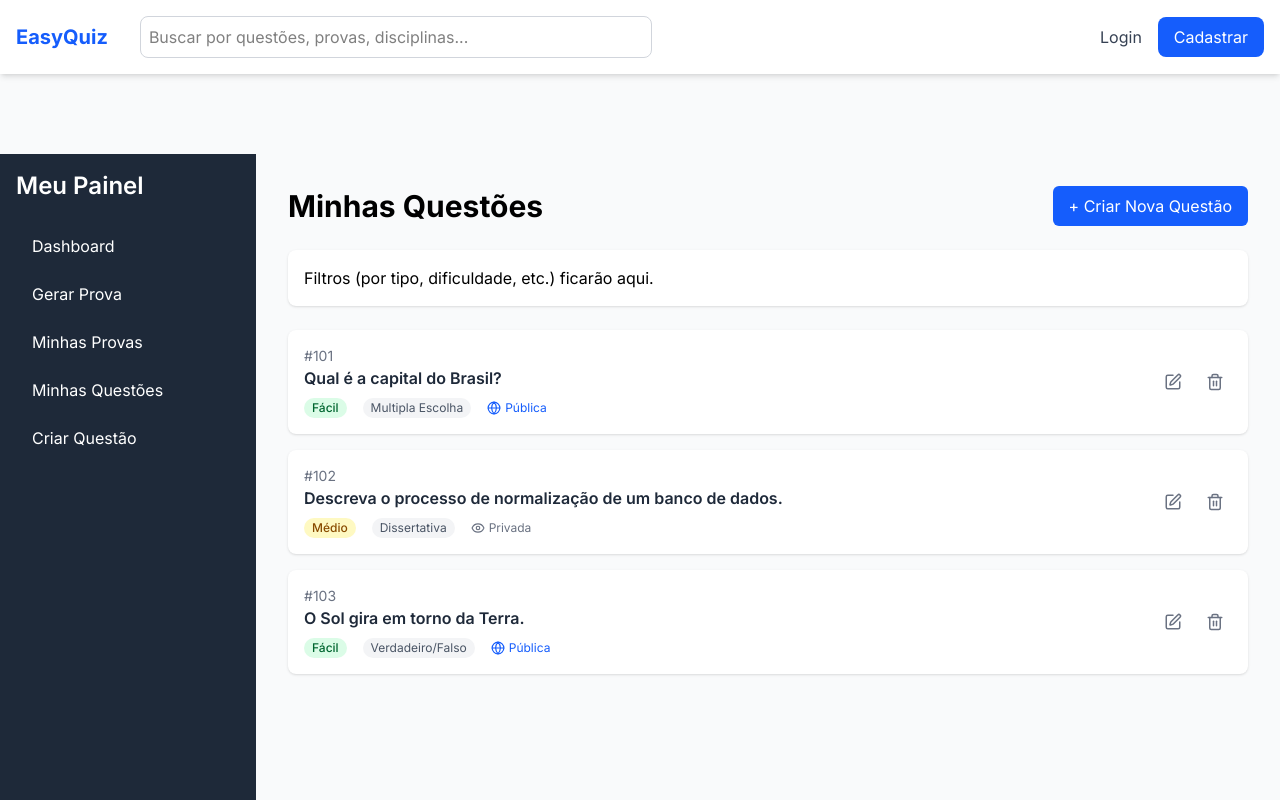
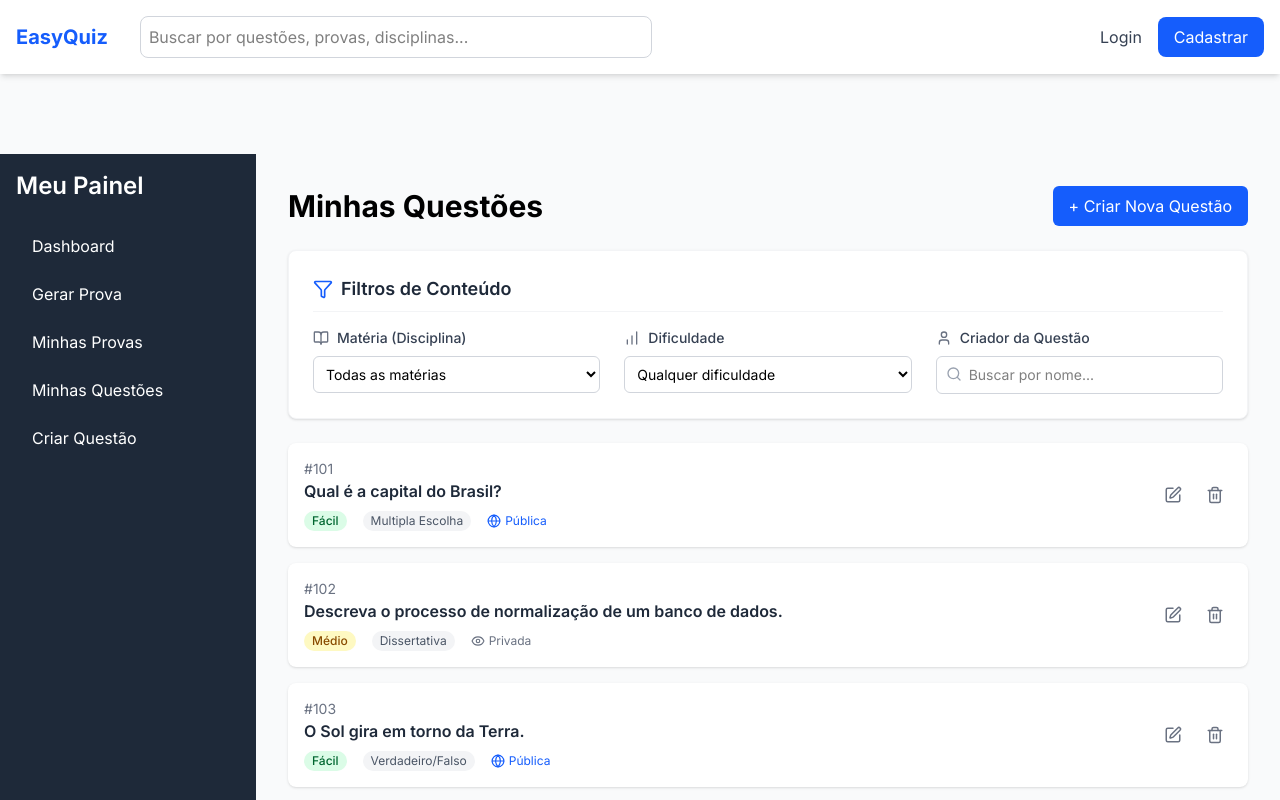
Before and after one commit to ry-anzz/easyquiz, a Next.js app: page /dashboard/questions in a window 1280 px wide. Shown: the top 800 px of the page. Built offline with nearby package versions, Linux system fonts and the light colour scheme.

Commit message:
colocando filtro minhas questões

```diff
--- a/src/app/dashboard/questions/page.tsx
+++ b/src/app/dashboard/questions/page.tsx
@@ -1,14 +1,22 @@
+"use client"; // Necessário porque usamos useState e interações
+
 import Link from "next/link";
+import { useState } from "react"; // Import do React
+import { Filter, BookOpen, User, BarChart, Search } from "lucide-react"; // Import dos ícones
 import QuestionListItem from "@/components/QuestionListItem";
 
+// 1. Atualizei o TIPO para incluir matéria e criador
 type MockQuestao = {
   id: string;
   enunciado: string;
   tipo: "Multipla Escolha" | "Dissertativa" | "Verdadeiro/Falso";
   dificuldade: "Fácil" | "Médio" | "Difícil";
   isPublica: boolean;
+  materia: string; // Novo campo
+  criador: string; // Novo campo
 };
 
+// 2. Atualizei os DADOS MOCK para terem matéria e criador
 const minhasQuestoes: MockQuestao[] = [
   {
     id: "101",
@@ -16,6 +24,8 @@
     tipo: "Multipla Escolha",
     dificuldade: "Fácil",
     isPublica: true,
+    materia: "geografia", // Exemplo
+    criador: "Admin",
   },
   {
     id: "102",
@@ -23,6 +33,8 @@
     tipo: "Dissertativa",
     dificuldade: "Médio",
     isPublica: false,
+    materia: "banco_dados",
+    criador: "Professor João",
   },
   {
     id: "103",
@@ -30,10 +42,37 @@
     tipo: "Verdadeiro/Falso",
     dificuldade: "Fácil",
     isPublica: true,
+    materia: "fisica",
+    criador: "Admin",
   },
 ];
 
 export default function MyQuestionsPage() {
+  // 3. Declarei os ESTADOS (variáveis que guardam o valor dos filtros)
+  const [filtroMateria, setFiltroMateria] = useState("");
+  const [filtroDificuldade, setFiltroDificuldade] = useState("");
+  const [filtroCriador, setFiltroCriador] = useState("");
+
+  // 4. Lógica de FILTRAGEM
+  const questoesFiltradas = minhasQuestoes.filter((questao) => {
+    const matchMateria = filtroMateria ? questao.materia === filtroMateria : true;
+
+    // O filtro de dificuldade do select retorna "facil" (minúsculo/sem acento),
+    // mas no banco está "Fácil". Vamos simplificar a comparação:
+    const matchDificuldade = filtroDificuldade
+      ? questao.dificuldade.toLowerCase().includes(filtroDificuldade.toLowerCase()) ||
+        (filtroDificuldade === "facil" && questao.dificuldade === "Fácil") ||
+        (filtroDificuldade === "medio" && questao.dificuldade === "Médio") ||
+        (filtroDificuldade === "dificil" && questao.dificuldade === "Difícil")
+      : true;
+
+    const matchCriador = filtroCriador
+      ? questao.criador.toLowerCase().includes(filtroCriador.toLowerCase())
+      : true;
+
+    return matchMateria && matchDificuldade && matchCriador;
+  });
+
   return (
     <div>
       <div className="flex justify-between items-center mb-6">
@@ -46,14 +85,81 @@
         </Link>
       </div>
 
-      {/* Filtros da Lista (placeholder) */}
-      <div className="bg-white p-4 shadow rounded-lg mb-6">
-        <p>Filtros (por tipo, dificuldade, etc.) ficarão aqui.</p>
+      {/* Bloco de Filtros Estilizado */}
+      <div className="bg-white p-6 shadow rounded-lg mb-6 border border-gray-100">
+        {/* Cabeçalho do Filtro */}
+        <div className="flex items-center gap-2 mb-4 pb-2 border-b border-gray-100">
+          <Filter className="w-5 h-5 text-blue-600" />
+          <h2 className="text-lg font-semibold text-gray-800">
+            Filtros de Conteúdo
+          </h2>
+        </div>
+
+        {/* Grid de Inputs */}
+        <div className="grid grid-cols-1 md:grid-cols-3 gap-6">
+          {/* 1. Filtro de Matéria */}
+          <div className="flex flex-col gap-1">
+            <label className="text-sm font-medium text-gray-700 flex items-center gap-2 mb-1">
+              <BookOpen className="w-4 h-4 text-gray-500" />
+              Matéria (Disciplina)
+            </label>
+            <select
+              className="w-full border border-gray-300 rounded-md p-2 text-sm focus:ring-2 focus:ring-blue-500 focus:border-blue-500 outline-none bg-white"
+              value={filtroMateria}
+              onChange={(e) => setFiltroMateria(e.target.value)}
+            >
+              <option value="">Todas as matérias</option>
+              <option value="calculo">Cálculo 1</option>
+              <option value="eng_software">Engenharia de Software</option>
+              <option value="banco_dados">Banco de Dados</option>
+              <option value="redes">Redes de Computadores</option>
+              {/* Opções extras para bater com o mock data */}
+              <option value="geografia">Geografia</option>
+              <option value="fisica">Física</option>
+            </select>
+          </div>
+
+          {/* 2. Filtro de Dificuldade */}
+          <div className="flex flex-col gap-1">
+            <label className="text-sm font-medium text-gray-700 flex items-center gap-2 mb-1">
+              <BarChart className="w-4 h-4 text-gray-500" />
+              Dificuldade
+            </label>
+            <select
+              className="w-full border border-gray-300 rounded-md p-2 text-sm focus:ring-2 focus:ring-blue-500 focus:border-blue-500 outline-none bg-white"
+              value={filtroDificuldade}
+              onChange={(e) => setFiltroDificuldade(e.target.value)}
+            >
+              <option value="">Qualquer dificuldade</option>
+              <option value="facil">Fácil</option>
+              <option value="medio">Médio</option>
+              <option value="dificil">Difícil</option>
+            </select>
+          </div>
+
+          {/* 3. Filtro de Criador */}
+          <div className="flex flex-col gap-1">
+            <label className="text-sm font-medium text-gray-700 flex items-center gap-2 mb-1">
+              <User className="w-4 h-4 text-gray-500" />
+              Criador da Questão
+            </label>
+            <div className="relative">
+              <input
+                type="text"
+                placeholder="Buscar por nome..."
+                className="w-full border border-gray-300 rounded-md p-2 pl-8 text-sm focus:ring-2 focus:ring-blue-500 focus:border-blue-500 outline-none"
+                value={filtroCriador}
+                onChange={(e) => setFiltroCriador(e.target.value)}
+              />
+              <Search className="w-4 h-4 text-gray-400 absolute left-2.5 top-2.5" />
+            </div>
+          </div>
+        </div>
       </div>
 
-      {/* Lista de Questões */}
+      {/* Lista de Questões (USANDO A LISTA FILTRADA) */}
       <div className="space-y-4">
-        {minhasQuestoes.map((questao) => (
+        {questoesFiltradas.map((questao) => (
           <QuestionListItem
             key={questao.id}
             id={questao.id}
@@ -64,16 +170,20 @@
           />
         ))}
 
-        {/* Estado Vazio (se não houver questões) */}
-        {minhasQuestoes.length === 0 && (
+        {/* Estado Vazio */}
+        {questoesFiltradas.length === 0 && (
           <div className="bg-white p-6 shadow rounded-lg text-center text-gray-500">
-            <p>Você ainda não criou nenhuma questão.</p>
-            <Link
-              href="/dashboard/questions/new"
-              className="text-blue-600 hover:underline mt-2 inline-block"
+            <p>Nenhuma questão encontrada com esses filtros.</p>
+            <button
+                onClick={() => {
+                    setFiltroMateria("");
+                    setFiltroDificuldade("");
+                    setFiltroCriador("");
+                }}
+                className="text-blue-600 hover:underline mt-2"
             >
-              Comece a criar agora!
-            </Link>
+                Limpar filtros
+            </button>
           </div>
         )}
       </div>
```
